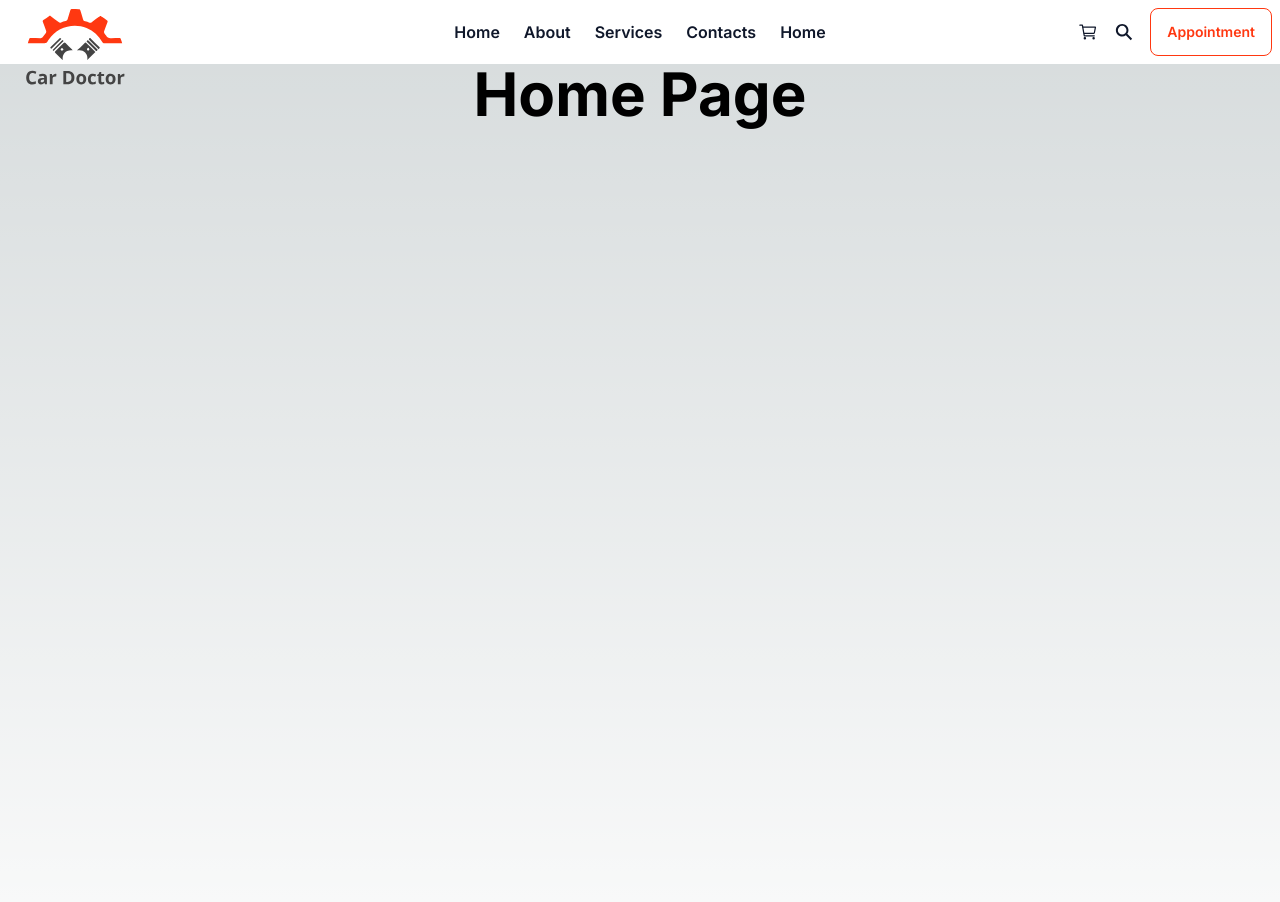
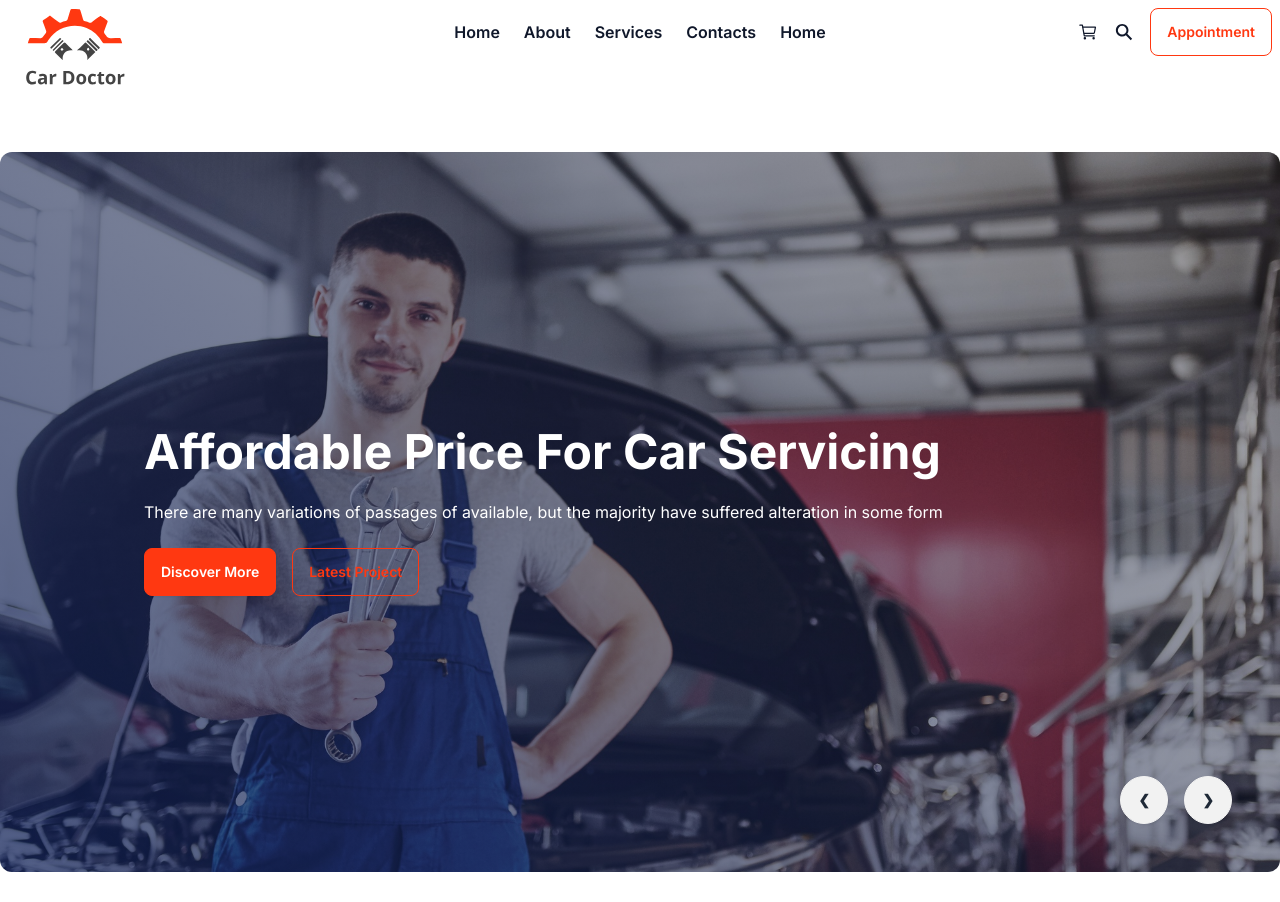
Before and after one commit to Md-Ashikur-Rahman-Ashik/Car-Doctor-Pro, a Next.js app: page / in a window 1280 px wide. Shown: the top 902 px of the page. Built offline with nearby package versions, Linux system fonts and the light colour scheme.

Commit message:
Added banner and about section

```diff
--- a/src/app/globals.css
+++ b/src/app/globals.css
@@ -8,24 +8,6 @@
   --background-end-rgb: 255, 255, 255;
 }
 
-@media (prefers-color-scheme: dark) {
-  :root {
-    --foreground-rgb: 255, 255, 255;
-    --background-start-rgb: 0, 0, 0;
-    --background-end-rgb: 0, 0, 0;
-  }
-}
-
-body {
-  color: rgb(var(--foreground-rgb));
-  background: linear-gradient(
-      to bottom,
-      transparent,
-      rgb(var(--background-end-rgb))
-    )
-    rgb(var(--background-start-rgb));
-}
-
 @layer utilities {
   .text-balance {
     text-wrap: balance;
--- a/src/app/layout.js
+++ b/src/app/layout.js
@@ -6,8 +6,8 @@ import Footer from "@/components/shared/Footer";
 const inter = Inter({ subsets: ["latin"] });
 
 export const metadata = {
-  title: "Create Next App",
-  description: "Generated by create next app",
+  title: "Car Doctor Pro",
+  description: "Car Repairing Workshop",
 };
 
 export default function RootLayout({ children }) {
--- /dev/null
+++ b/src/components/HomePage/About.jsx
@@ -0,0 +1,16 @@
+import React from "react";
+
+const About = () => {
+  return (
+    <div className="mt-10 text-slate-900">
+      <div className="container mx-auto">
+        <div className="grid grid-cols-1 lg:grid-cols-2">
+          <div>Image</div>
+          <div>Content</div>
+        </div>
+      </div>
+    </div>
+  );
+};
+
+export default About;
--- /dev/null
+++ b/src/components/HomePage/Banner.jsx
@@ -0,0 +1,74 @@
+import React from "react";
+
+const Banner = () => {
+  return (
+    <div className="container mx-auto">
+      <div className="carousel w-full mt-12">
+        {banners.map((banner, index) => (
+          <div
+            style={{
+              backgroundImage: `linear-gradient(45deg, rgba(7, 25, 82, 0.7), rgba(0, 0, 0, 0.3)), url(/assets/images/banner/${
+                index + 1
+              }.jpg)`,
+            }}
+            key={index}
+            id={`slide${index + 1}`}
+            className="carousel-item relative w-full min-h-[90vh] bg-cover rounded-xl"
+          >
+            <div className="h-full w-full flex flex-col pl-36 gap-6 justify-center text-white">
+              <h1 className="text-5xl font-bold">{banner.title}</h1>
+              <p>{banner.description}</p>
+              <div className="flex gap-4">
+                <button className="btn btn-primary">Discover More</button>
+                <button className="btn btn-primary btn-outline">
+                  Latest Project
+                </button>
+              </div>
+            </div>
+            <div className="absolute bottom-12 right-12 gap-4 flex transform justify-between">
+              <a href={banner.previous} className="btn btn-circle">
+                ❮
+              </a>
+              <a href={banner.next} className="btn btn-circle">
+                ❯
+              </a>
+            </div>
+          </div>
+        ))}
+      </div>
+    </div>
+  );
+};
+
+const banners = [
+  {
+    title: "Affordable Price For Car Servicing",
+    description:
+      "There are many variations of passages of  available, but the majority have suffered alteration in some form",
+    next: "#slide2",
+    previous: "#slide4",
+  },
+  {
+    title: "Affordable Price For Car Servicing",
+    description:
+      "There are many variations of passages of  available, but the majority have suffered alteration in some form",
+    next: "#slide3",
+    previous: "#slide1",
+  },
+  {
+    title: "Affordable Price For Car Servicing",
+    description:
+      "There are many variations of passages of  available, but the majority have suffered alteration in some form",
+    next: "#slide4",
+    previous: "#slide2",
+  },
+  {
+    title: "Affordable Price For Car Servicing",
+    description:
+      "There are many variations of passages of  available, but the majority have suffered alteration in some form",
+    next: "#slide1",
+    previous: "#slide3",
+  },
+];
+
+export default Banner;
--- a/src/components/HomePage/HomePage.jsx
+++ b/src/components/HomePage/HomePage.jsx
@@ -1,9 +1,12 @@
 import React from "react";
+import Banner from "./Banner";
+import About from "./About";
 
 const HomePage = () => {
   return (
     <div className="container rounded-xl mx-auto">
-      <h2 className="text-6xl text-center font-bold">Home Page</h2>
+      <Banner></Banner>
+      <About></About>
     </div>
   );
 };
--- a/src/components/shared/Navbar.jsx
+++ b/src/components/shared/Navbar.jsx
@@ -28,7 +28,7 @@ const Navbar = () => {
   ];
 
   return (
-    <div className="bg-base-100 text-slate-900">
+    <div className="bg-base-100 text-slate-900 mb-10">
       <div className="navbar container mx-auto">
         <div className="navbar-start">
           <Link href={"/"} className="btn btn-ghost text-xl">
@@ -42,9 +42,9 @@ const Navbar = () => {
         </div>
         <div className="navbar-center hidden lg:flex">
           <div className="flex items-center gap-6">
-            {navItems.map((item) => (
+            {navItems.map((item, index) => (
               <Link
-                key={item.path}
+                key={index}
                 href={item.path}
                 className="font-semibold hover:text-primary duration-300"
               >
--- a/tailwind.config.js
+++ b/tailwind.config.js
@@ -19,10 +19,19 @@ module.exports = {
     themes: [
       {
         mytheme: {
+          ...require("daisyui/src/theming/themes")["light"],
           primary: "#FF3811",
+          secondary: "teal",
+          ".btn-primary": {
+            color: "#fff",
+          },
+          ".btn-outline.btn-primary:hover": {
+            color: "#fff",
+          },
         },
       },
       "light",
+      "dark",
     ],
   },
 };
```
